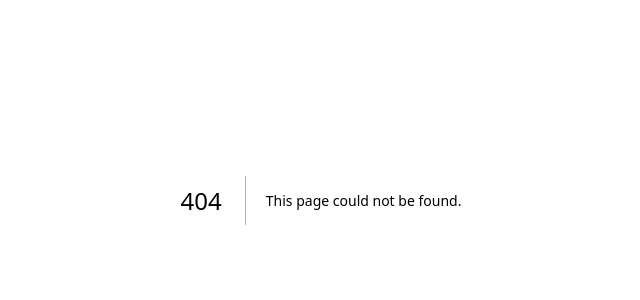
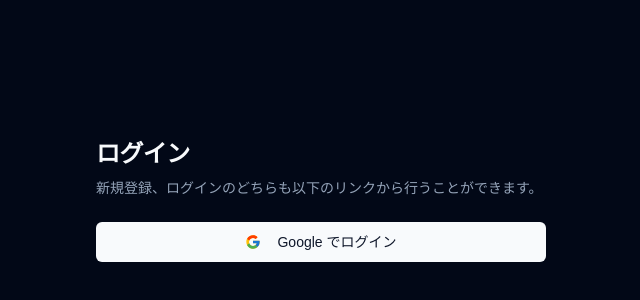
Before and after one commit to iwasaki-source/zenn-authjs-drizzle-app, a Next.js app: page /sign_in in a window 1280 px wide. Before the commit this address had no page. Shown: the part 200-500 px from the top of the page, without its empty margins (319-959 px from the left). Built offline with nearby package versions, Linux system fonts and the light colour scheme.

Commit message:
feat: create signin page

```diff
--- /dev/null
+++ b/src/app/(public)/sign_in/page.tsx
@@ -0,0 +1,39 @@
+"use client";
+
+import { Icons } from "@/components/icons";
+import { Button } from "@/components/ui/button";
+import { signIn } from "next-auth/react";
+import { useState } from "react";
+
+export default function Page() {
+  const [isLoading, setIsLoading] = useState(false);
+
+  const handleSignin = async () => {
+    try {
+      setIsLoading(true);
+      await signIn("google", { callbackUrl: "/profile" });
+    } catch (error) {
+      console.error("Failed to sign in:", error);
+      setIsLoading(false);
+    }
+  };
+
+  const GoogleIcon = Icons["Google"];
+
+  return (
+    <main className="h-dvh flex items-center justify-center px-4">
+      <div className="mx-auto flex w-full flex-col justify-center space-y-6 sm:w-[450px]">
+        <div className="flex flex-col space-y-2">
+          <h1 className="text-2xl font-semibold tracking-tight">ログイン</h1>
+          <p className="text-sm text-muted-foreground">
+            新規登録、ログインのどちらも以下のリンクから行うことができます。
+          </p>
+        </div>
+        <Button onClick={() => handleSignin()} disabled={isLoading}>
+          {!isLoading && <GoogleIcon className="w-5 h-5 mr-2" />}
+          {isLoading ? "Google のログイン画面に移動中.." : "Google でログイン"}
+        </Button>
+      </div>
+    </main>
+  )
+}
```
